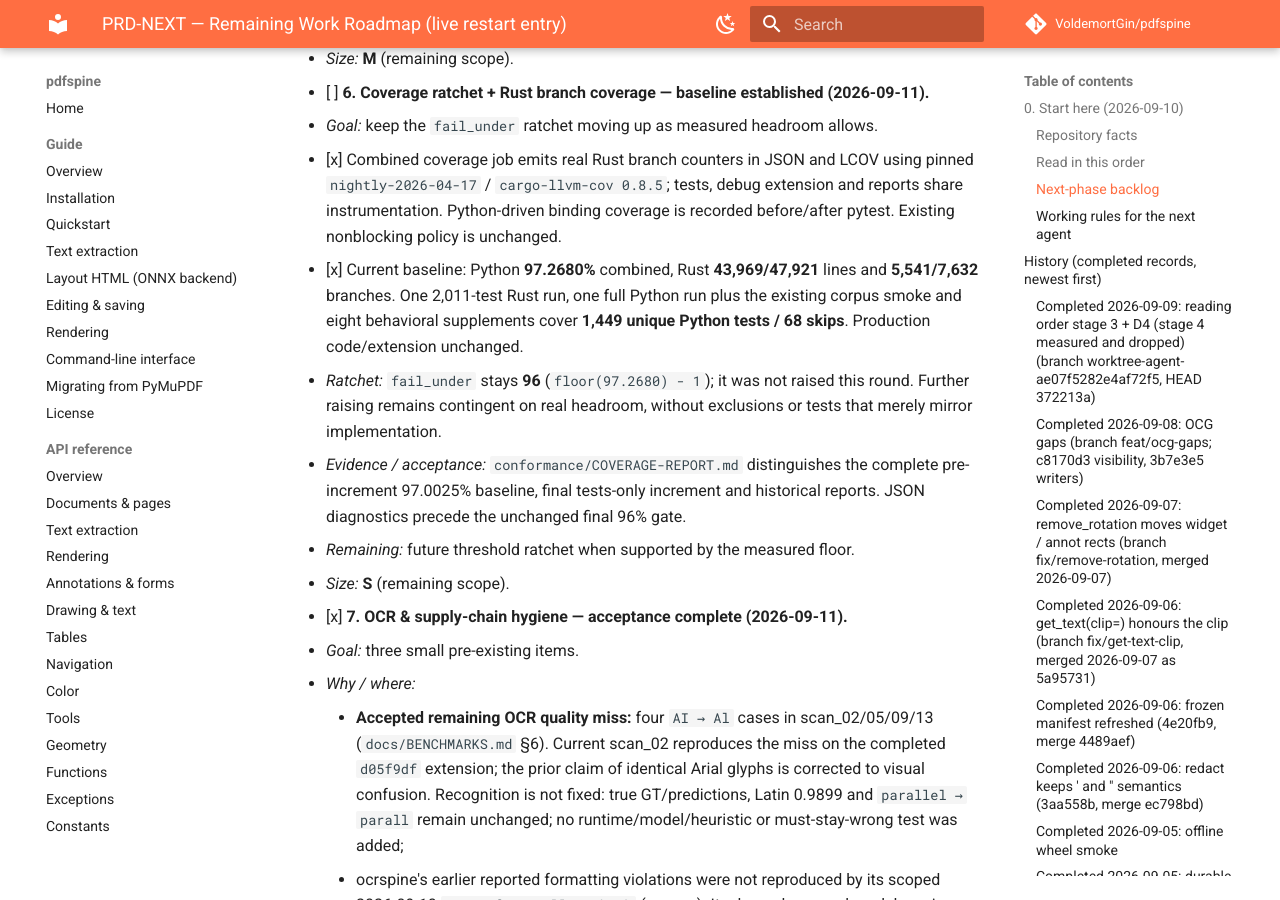
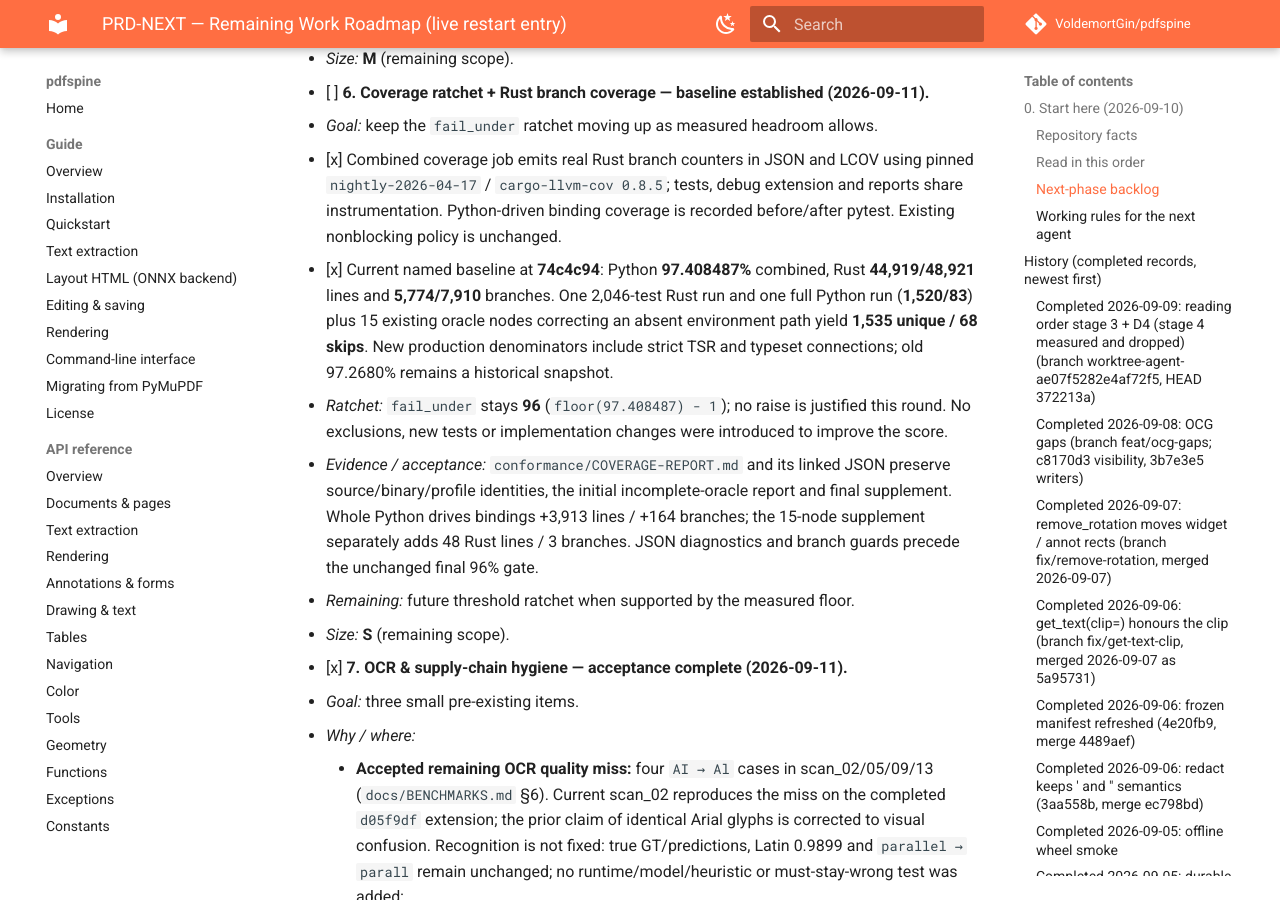
Before and after one commit to VoldemortGin/pdfspine, an MkDocs documentation site: the page built from docs/PRD-NEXT.md, in a window 1280 px wide and 900 px high, scrolled down 10757 px. Built offline with MkDocs 1.6.1 and Material for MkDocs 9.7.7, drawn with Linux system fonts in a browser that asks for light colours; comment, search, counter and statistics services are not loaded.

Commit message:
docs: refresh combined coverage at paragraph connections

```diff
--- a/docs/PRD-NEXT.md
+++ b/docs/PRD-NEXT.md
@@ -468,16 +468,20 @@
     using pinned `nightly-2026-04-17` / `cargo-llvm-cov 0.8.5`; tests, debug
     extension and reports share instrumentation. Python-driven binding coverage
     is recorded before/after pytest. Existing nonblocking policy is unchanged.
-  - [x] Current baseline: Python **97.2680%** combined, Rust **43,969/47,921**
-    lines and **5,541/7,632** branches. One 2,011-test Rust run, one full Python
-    run plus the existing corpus smoke and eight behavioral supplements cover
-    **1,449 unique Python tests / 68 skips**. Production code/extension unchanged.
-  - *Ratchet:* `fail_under` stays **96** (`floor(97.2680) - 1`); it was not raised
-    this round. Further raising remains contingent on real headroom, without
-    exclusions or tests that merely mirror implementation.
-  - *Evidence / acceptance:* `conformance/COVERAGE-REPORT.md` distinguishes the
-    complete pre-increment 97.0025% baseline, final tests-only increment and
-    historical reports. JSON diagnostics precede the unchanged final 96% gate.
+  - [x] Current named baseline at **74c4c94**: Python **97.408487%** combined,
+    Rust **44,919/48,921** lines and **5,774/7,910** branches. One 2,046-test
+    Rust run and one full Python run (**1,520/83**) plus 15 existing oracle
+    nodes correcting an absent environment path yield **1,535 unique / 68 skips**.
+    New production denominators include strict TSR and typeset connections;
+    old 97.2680% remains a historical snapshot.
+  - *Ratchet:* `fail_under` stays **96** (`floor(97.408487) - 1`); no raise is
+    justified this round. No exclusions, new tests or implementation changes
+    were introduced to improve the score.
+  - *Evidence / acceptance:* `conformance/COVERAGE-REPORT.md` and its linked JSON
+    preserve source/binary/profile identities, the initial incomplete-oracle
+    report and final supplement. Whole Python drives bindings +3,913 lines /
+    +164 branches; the 15-node supplement separately adds 48 Rust lines / 3 branches.
+    JSON diagnostics and branch guards precede the unchanged final 96% gate.
   - *Remaining:* future threshold ratchet when supported by the measured floor.
   - *Size:* **S** (remaining scope).
 
```
Also changed, not shown: conformance/COVERAGE-REPORT.md (+66 -2 lines), 1 other file.
